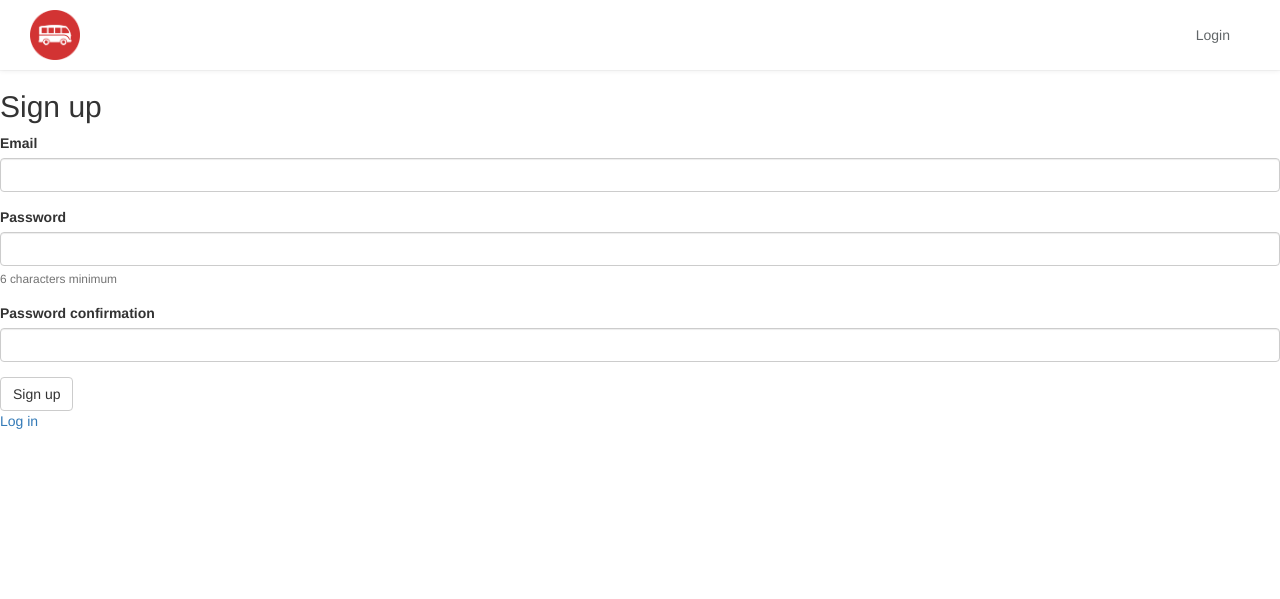
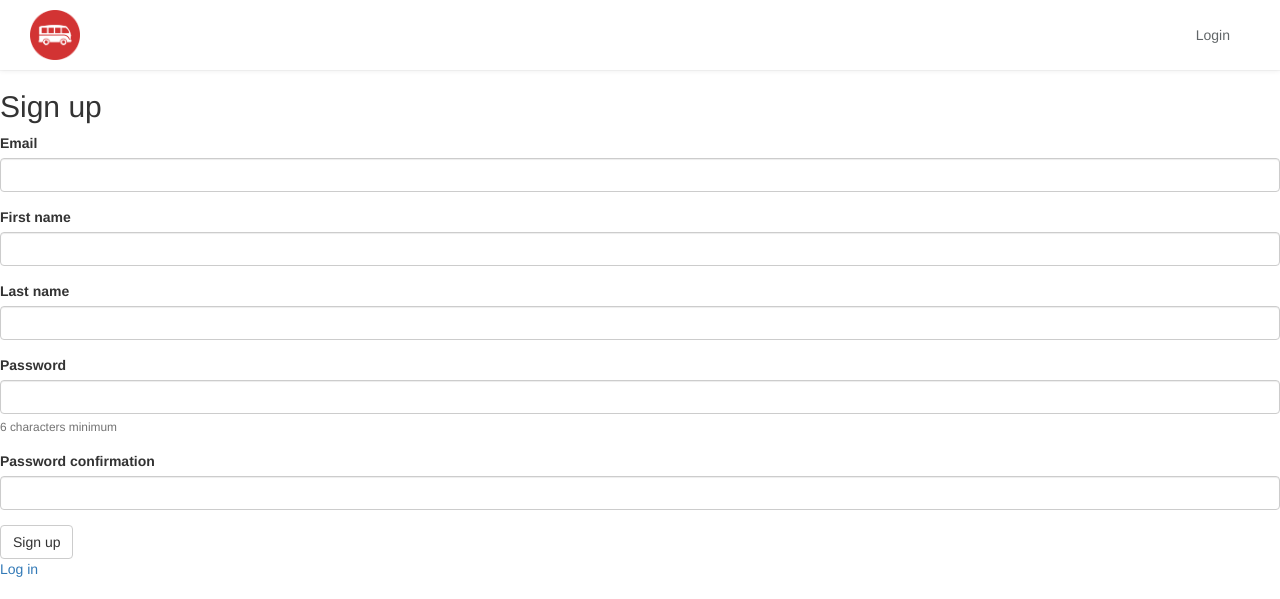
Before and after one commit to oknoops/quicksell, a Rails app: the page made by app/views/devise/registrations/new.html.erb in a window 1280 px wide. Shown: the top 599 px of the page. Run offline with Rails 7, Linux system fonts and the light colour scheme; style sheets or scripts are compiled from the project's sources; some libraries are stand-ins or nearby versions.

Commit message:
fixed login

```diff
--- a/app/controllers/application_controller.rb
+++ b/app/controllers/application_controller.rb
@@ -1,4 +1,8 @@
 class ApplicationController < ActionController::Base
   protect_from_forgery with: :exception
   before_action :authenticate_user!
+
+  def configure_permitted_parameters
+    devise_parameter_sanitizer.permit(:sign_up, keys: [:first_name, :last_name])
+  end
 end
--- a/app/views/devise/registrations/new.html.erb
+++ b/app/views/devise/registrations/new.html.erb
@@ -8,6 +8,12 @@
                 required: true,
                 autofocus: true ,
                 input_html: { autocomplete: "email" }%>
+    <%= f.input :first_name,
+                required: true,
+                input_html: { autocomplete: "first-name" } %>
+    <%= f.input :last_name,
+                required: true,
+                input_html: { autocomplete: "last-name" } %>
     <%= f.input :password,
                 required: true,
                 hint: ("#{@minimum_password_length} characters minimum" if @minimum_password_length),
--- a/app/views/shared/_navbar.html.erb
+++ b/app/views/shared/_navbar.html.erb
@@ -10,7 +10,7 @@
     <% if user_signed_in? %>
 
       <!-- Links when logged in -->
-      <%= link_to "add a product", products_new_path, class: "navbar-wagon-item navbar-wagon-link" %>
+      <%= link_to "add a product", new_product_path, class: "navbar-wagon-item navbar-wagon-link" %>
       <%= link_to "Trips", "#", class: "navbar-wagon-item navbar-wagon-link" %>
       <%= link_to "Messages", "#", class: "navbar-wagon-item navbar-wagon-link" %>
 
--- a/app/views/users/dashboard.html.erb
+++ b/app/views/users/dashboard.html.erb
@@ -1 +1 @@
-dashboard.html.erb
+<%= current_user.sales.each do  %>
```
Also changed, not shown: app/controllers/users_controller.rb (+1 -15 lines), app/models/user.rb (+12 -0 lines).
